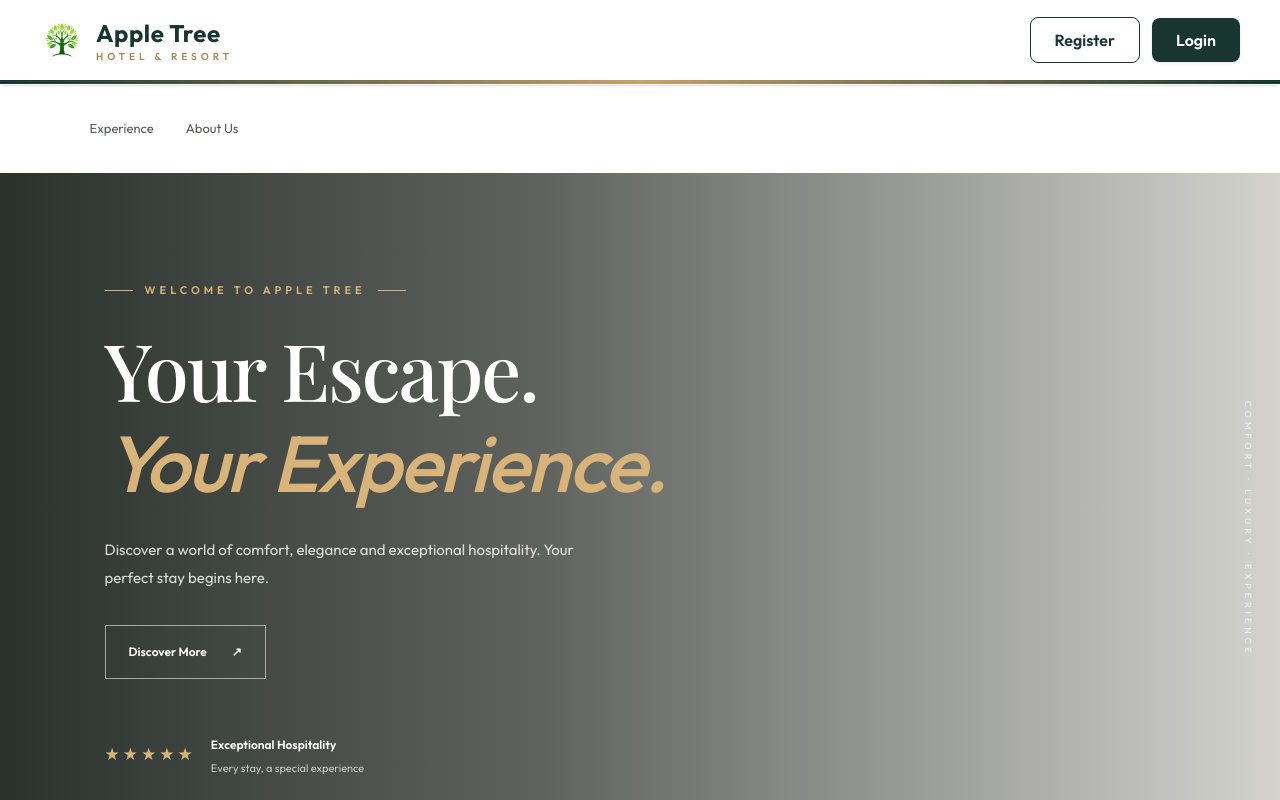
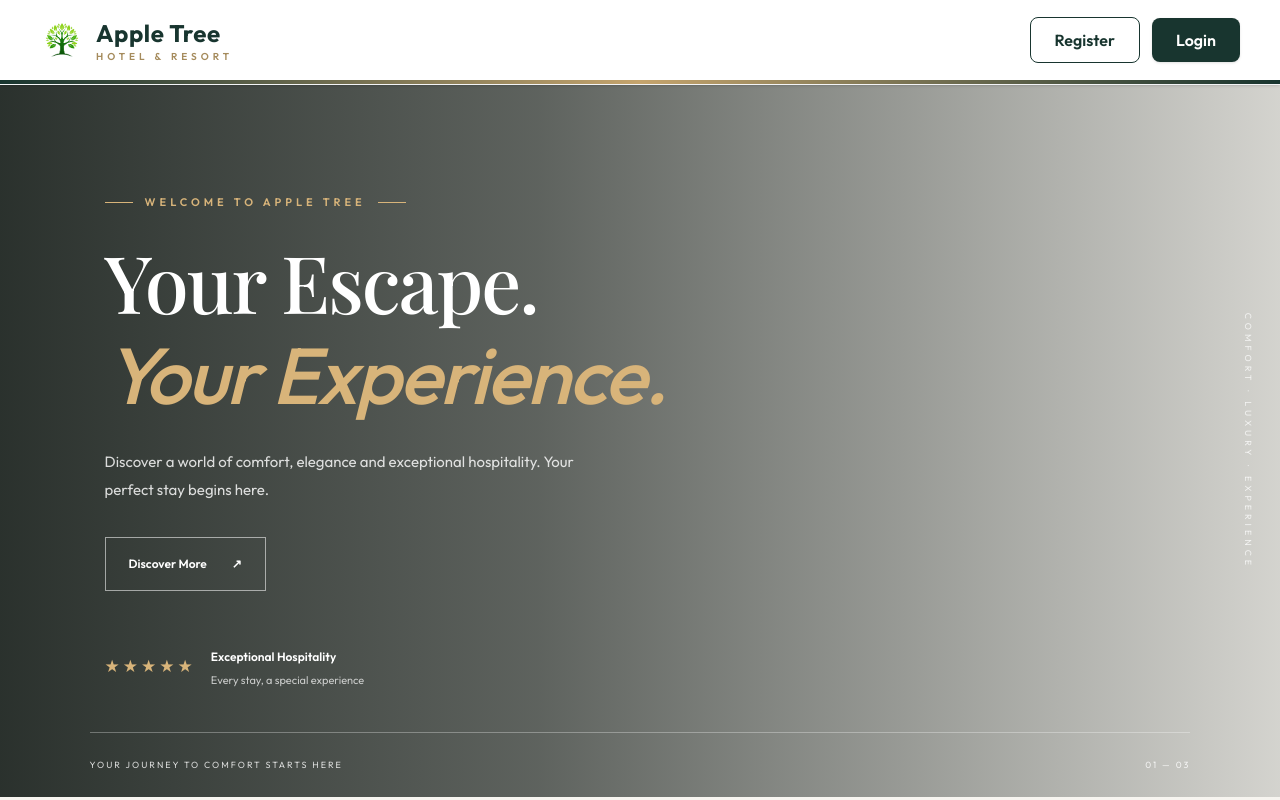
Before and after one commit to Avudaiappan-FSD/fe-hotel, a React (Vite) app: page / in a window 1280 px wide. Shown: the top 800 px of the page. Built offline with nearby package versions, Linux system fonts and the light colour scheme; no server answers; a web font is replaced by a local one.

Commit message:
nav changed

```diff
--- a/src/pages/Home.jsx
+++ b/src/pages/Home.jsx
@@ -58,15 +58,6 @@ const Home = () => {
     }
     return (
         <div className="hotel-home">
-
-            {/* Navigation Bar */}
-            <nav className="home-navbar">
-                <div className="home-nav-links">
-                    <a href="#experience">Experience</a>
-                    <a href="#about">About Us</a>
-                </div>
-
-            </nav>
 
             {/* Hero Section */}
             <section
```
